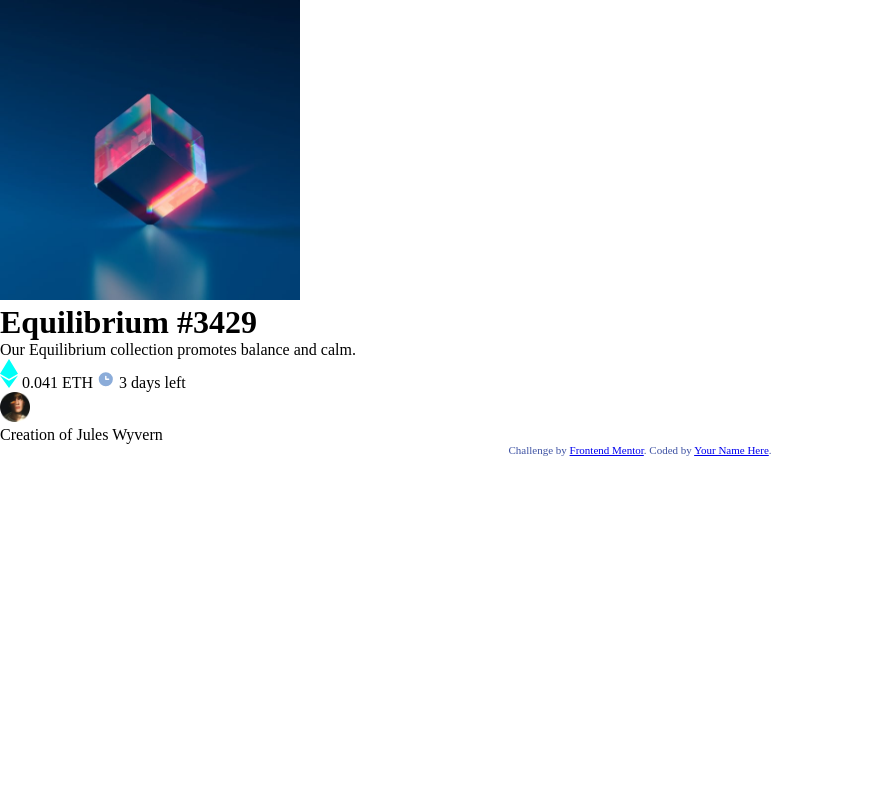
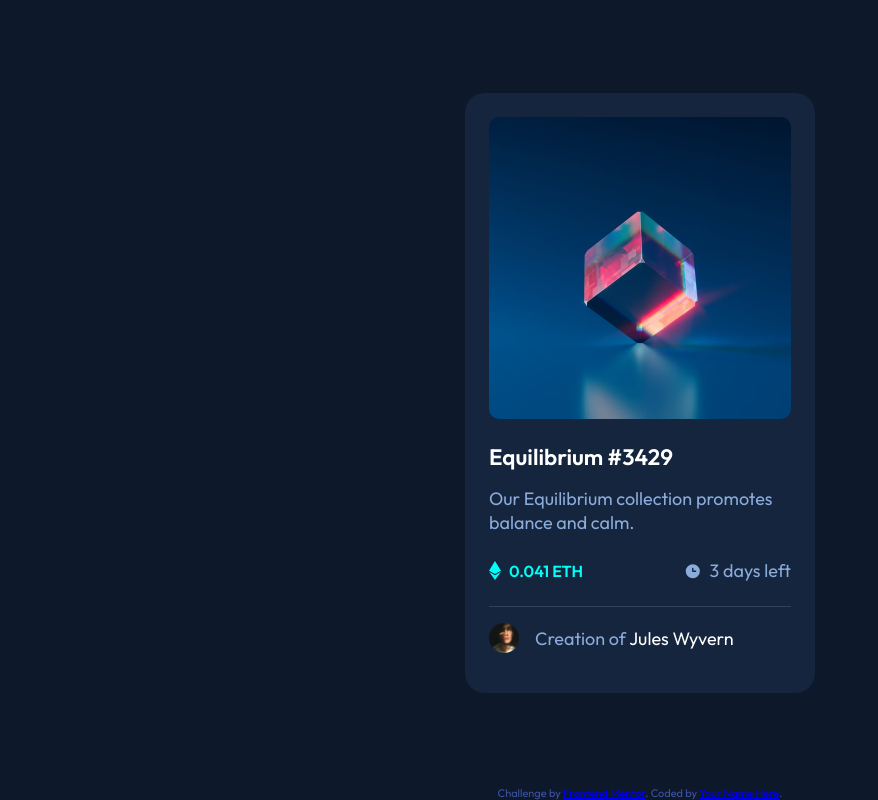
Before and after one commit to Poli2714/fm-nft-preview, a plain HTML site: page index.html in a window 1280 px wide. Shown: the whole page, without its empty margins (0-878 px from the left). Drawn offline with Linux system fonts and the light colour scheme.

Commit message:
Style the nft card

```diff
--- a/index.html
+++ b/index.html
@@ -12,6 +12,12 @@
       href="./images/favicon-32x32.png"
     />
     <link rel="stylesheet" type="text/css" href="./style.css" />
+    <link rel="preconnect" href="https://fonts.googleapis.com" />
+    <link rel="preconnect" href="https://fonts.gstatic.com" crossorigin />
+    <link
+      href="https://fonts.googleapis.com/css2?family=Outfit:wght@300;400;600&display=swap"
+      rel="stylesheet"
+    />
 
     <title>Frontend Mentor | NFT preview card component</title>
   </head>
@@ -22,6 +28,7 @@
           src="./images/image-equilibrium.jpg"
           alt="Equilibrium image"
           width="300"
+          class="eq-img"
         />
         <div class="equilibrium">
           <h1 class="heading">Equilibrium #3429</h1>
@@ -29,14 +36,14 @@
             Our Equilibrium collection promotes balance and calm.
           </p>
         </div>
-        <div class="price">
+        <div class="price-div">
           <img
             src="./images/icon-ethereum.svg"
             alt="Ethereum icon"
             class="icon"
-            width="18"
+            width="12"
           />
-          <span>0.041 ETH</span>
+          <span class="price">0.041 ETH</span>
           <img
             src="./images/icon-clock.svg"
             alt="Clock icon"
@@ -45,14 +52,16 @@
           />
           <span>3 days left</span>
         </div>
-        <div class="author">
+        <div class="author-div">
           <img
             src="./images/image-avatar.png"
             alt="User avatar"
             class="avatar"
             width="30"
           />
-          <p>Creation of Jules Wyvern</p>
+          <p class="author">
+            Creation of <span class="name">Jules Wyvern</span>
+          </p>
         </div>
       </div>
     </main>
--- a/style.css
+++ b/style.css
@@ -2,6 +2,87 @@
   box-sizing: border-box;
   margin: 0;
   padding: 0;
+}
+
+body {
+  background-color: hsl(217, 54%, 11%);
+  color: hsl(215, 51%, 70%);
+
+  display: flex;
+  flex-direction: column;
+
+  font-family: 'Outfit', sans-serif;
+  font-size: 18px;
+  height: 100vh;
+}
+
+.container {
+  display: flex;
+  align-items: center;
+  justify-content: center;
+
+  flex: 1;
+}
+
+.nft-card {
+  background-color: hsl(216, 50%, 16%);
+  border-radius: 20px;
+
+  display: flex;
+  align-items: center;
+  flex-direction: column;
+  gap: 1.5rem;
+
+  max-width: 350px;
+  padding: 1.5rem;
+}
+
+.eq-img {
+  border-radius: 10px;
+  width: 100%;
+}
+
+.heading,
+.name {
+  color: hsl(0, 0%, 100%);
+}
+
+.heading {
+  font-size: 1.4rem;
+  margin-bottom: 1rem;
+}
+
+.description {
+  line-height: 1.5rem;
+}
+
+.price-div {
+  display: flex;
+  align-items: center;
+  gap: 0.5rem;
+
+  min-width: 100%;
+}
+
+.price {
+  color: hsl(178, 100%, 50%);
+  font-size: 1rem;
+  font-weight: 600;
+}
+
+.icon:nth-of-type(2) {
+  margin-left: auto;
+}
+
+.author-div {
+  border-top: 1px solid hsl(215, 32%, 27%);
+
+  display: flex;
+  align-items: center;
+  gap: 1rem;
+
+  min-width: 100%;
+  padding: 1rem 0;
 }
 
 .attribution {
```
